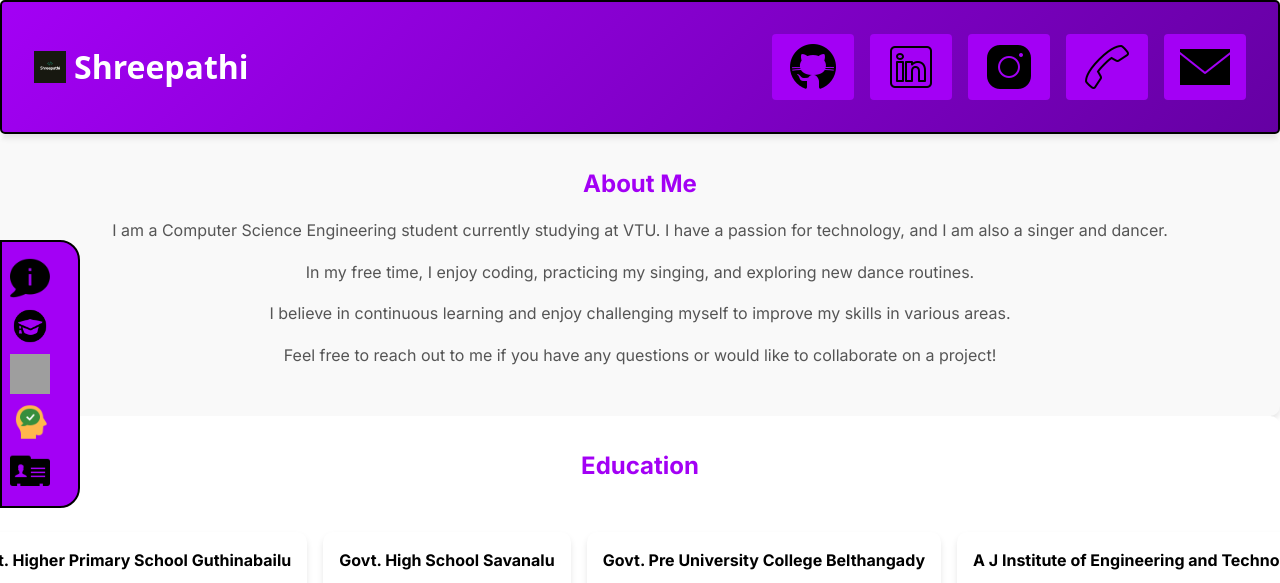
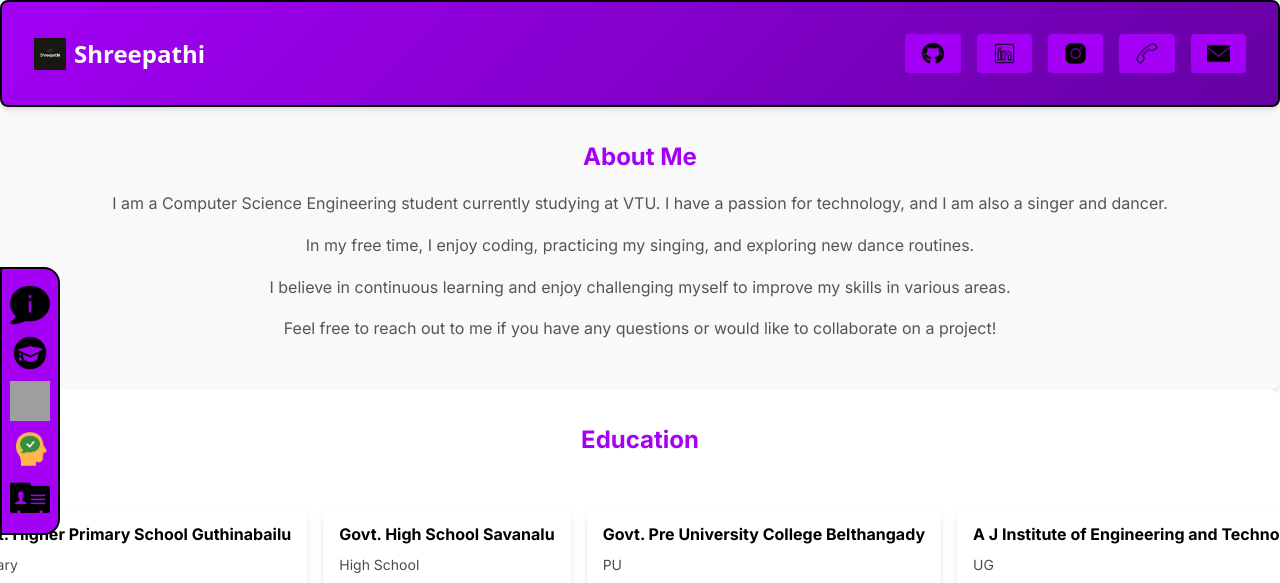
Before and after one commit to gaureshpai/ShreepathiPortfolio, a Next.js app: page / in a window 1280 px wide. Shown: the top 583 px of the page. Built offline with nearby package versions, Linux system fonts and the light colour scheme; grey boxes are pictures that could not be loaded.

Commit message:
Navbar media view done and also a few css styling in globals

```diff
--- a/components/Navbar.tsx
+++ b/components/Navbar.tsx
@@ -6,7 +6,7 @@ export default function Navbar() {
   return (
     <div className="navbar-sidebar">
       <nav className="navbar">
-        <div className="container mx-auto flex justify-between items-center p-4">
+        <div className="container mx-auto flex flex-col sm:flex-row justify-between items-start sm:items-center p-4">
           <a href="/" className="titleb">
             <Image
               src="/logo.png"
@@ -17,7 +17,7 @@ export default function Navbar() {
             />
             Shreepathi
           </a>
-          <div className="buttons-container-main">
+          <div className="buttons-container-main mt-4 sm:mt-0 sm:ml-auto">
             <div className="button-container">
               <a href="https://github.com/shree2307" target="_blank" rel="noopener noreferrer" className="buttons" title="GitHub">
                 <img src="github.png" alt="github" />
--- a/public/styles/Navbar.css
+++ b/public/styles/Navbar.css
@@ -1,57 +1,62 @@
+@tailwind base;
+@tailwind components;
+@tailwind utilities;
+
+:root {
+  --primary-color: #6a0dad;
+  --hover-color: #5c0099;
+  --title-hover-color: #ffde00;
+  --foreground-rgb: 0, 0, 0;
+  --background-start-rgb: 214, 219, 220;
+  --background-end-rgb: 255, 255, 255;
+}
+
+@media (prefers-color-scheme: dark) {
+  :root {
+    --foreground-rgb: 255, 255, 255;
+    --background-start-rgb: 0, 0, 0;
+    --background-end-rgb: 0, 0, 0;
+  }
+}
+
 .navbar-sidebar {
-  display: flex;
-  flex-direction: column;
+  @apply flex flex-col;
 }
 
 .container {
-  max-width: 1200px;
-  margin: 0 auto;
+  @apply max-w-screen-xl mx-auto;
 }
 
 .navbar {
   background: linear-gradient(135deg, var(--primary-color) 0%, #6500a3 100%);
   color: white;
-  padding: 1rem;
-  border: 2px solid rgb(0, 0, 0);
-  box-shadow: 0 4px 6px rgba(0, 0, 0, 0.1);
-  border-radius: 5px;
+  @apply p-4 border-2 border-black shadow-md rounded-lg;
 }
 
 .titleb {
   font-family: system-ui, -apple-system, BlinkMacSystemFont, 'Segoe UI', Roboto, Oxygen, Ubuntu, Cantarell, 'Open Sans', 'Helvetica Neue', sans-serif;
-  display: flex;
-  align-items: center;
-  text-decoration: none;
-  color: white;
-  font-size: 2rem;
-  font-weight: bold;
+  @apply flex items-center no-underline text-white text-2xl font-bold w-full;
 }
 
 .titleb:hover {
-  opacity: 0.8;
+  @apply opacity-80;
   color: var(--title-hover-color);
 }
 
 .titleb img {
-  margin-right: 0.5rem;
+  @apply mr-2;
 }
 
 .buttons-container-main {
-  display: flex;
-  gap: 1rem;
+  @apply flex gap-4;
 }
 
 .button-container {
-  display: flex;
-  gap: 1rem;
+  @apply flex gap-4;
 }
 
 .buttons {
-  color: white;
-  text-decoration: none;
-  padding: 0.5rem 1rem;
-  border-radius: 0.25rem;
-  transition: background-color 0.3s ease;
+  @apply text-white no-underline px-4 py-2 rounded transition duration-300;
   background-color: var(--primary-color);
 }
 
@@ -64,29 +69,19 @@
   width: 80px;
   background-color: var(--primary-color);
   color: white;
-  padding: 0.5rem;
-  display: flex;
-  flex-direction: column;
-  position: fixed;
-  left: 0;
-  top: 30%;
-  border-radius: 0px 20px 20px 0;
-  border: black 2px solid;
+  @apply p-2 flex flex-col fixed left-0 top-1/3 rounded-r-2xl border-2 border-black;
 }
 
 .sidebar ul {
-  list-style-type: none;
-  padding: 0;
+  @apply list-none p-0;
 }
 
 .sidebar li {
-  margin: 0.5rem 0;
+  @apply my-2;
 }
 
 .sidebar a {
-  color: white;
-  text-decoration: none;
-  transition: color 0.3s;
+  @apply text-white no-underline transition-colors duration-300;
 }
 
 .sidebar a:hover {
@@ -94,6 +89,28 @@
 }
 
 .sidebar img {
-  width: 40px;
-  height: 40px;
+  @apply w-10 h-10;
 }
+
+/* Responsive utilities */
+@media (min-width: 340px) {
+  .navbar {
+    @apply flex justify-between items-center;
+    display: flex;
+    flex-direction: row;
+  }
+
+  .titleb {
+    @apply flex-grow;
+  }
+
+  .buttons-container-main {
+    @apply flex items-center;
+  }
+  .sidebar{
+    width: 60px;
+    background-color: var(--primary-color);
+    color: white;
+    @apply p-2 flex flex-col fixed left-0 top-1/3 rounded-r-2xl border-2 border-black;
+  }
+}
--- a/public/styles/globals.css
+++ b/public/styles/globals.css
@@ -23,15 +23,27 @@
 }
 
 .main-layout {
-  display: flex;
-  flex-direction: column;
-  height: 100vh;
+  @apply flex flex-col h-screen;
 }
 
 .main-content {
-  display: flex;
-  flex-direction: column;
-  flex: 1;
-  padding: 1rem;
-  overflow-y: auto;
+  @apply flex flex-col flex-1 p-4 overflow-y-auto;
 }
+
+@media (min-width: 640px) {
+  .main-content {
+    @apply p-6;
+  }
+}
+
+@media (min-width: 768px) {
+  .main-content {
+    @apply p-8;
+  }
+}
+
+@media (min-width: 1024px) {
+  .main-content {
+    @apply p-12;
+  }
+}
```
